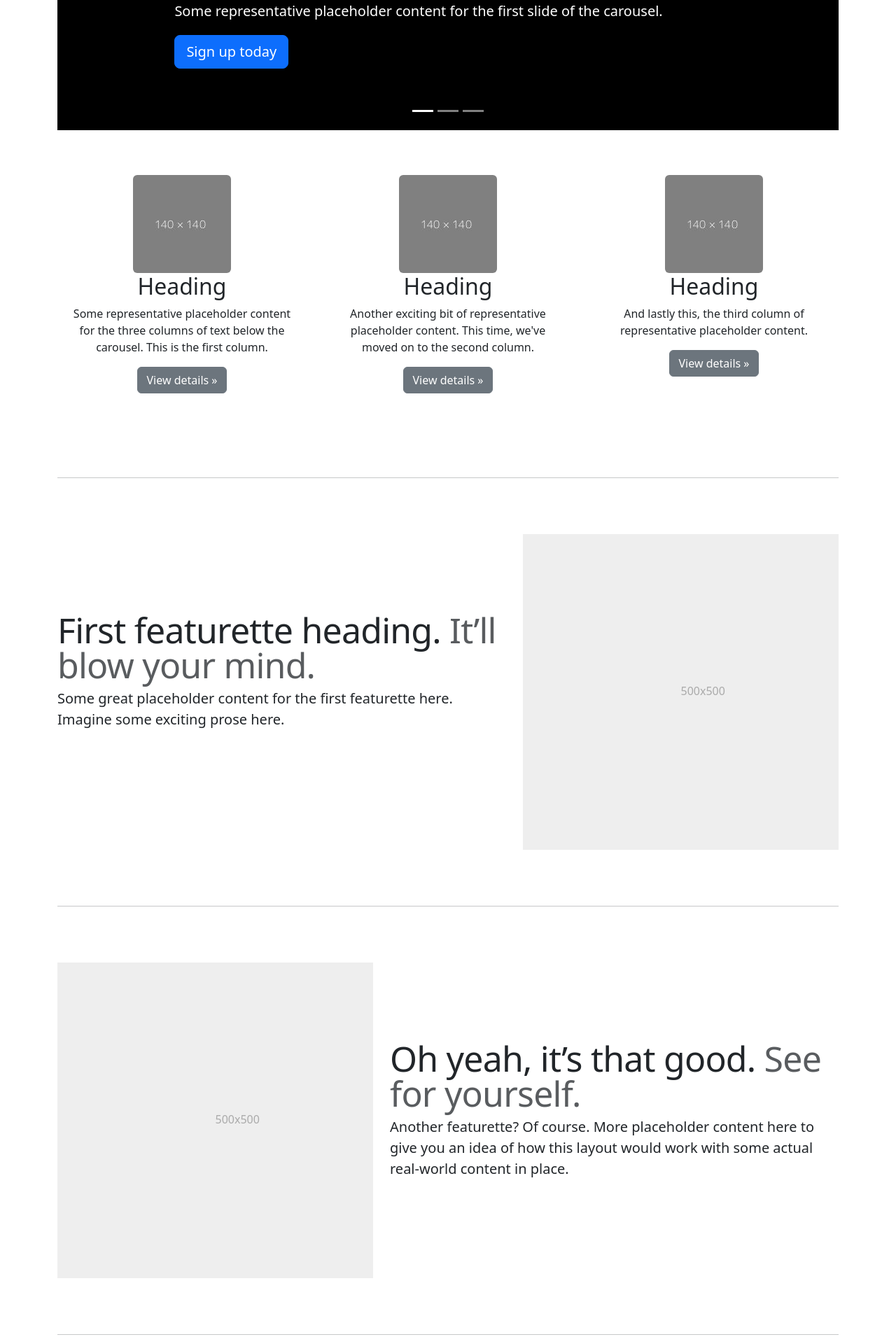
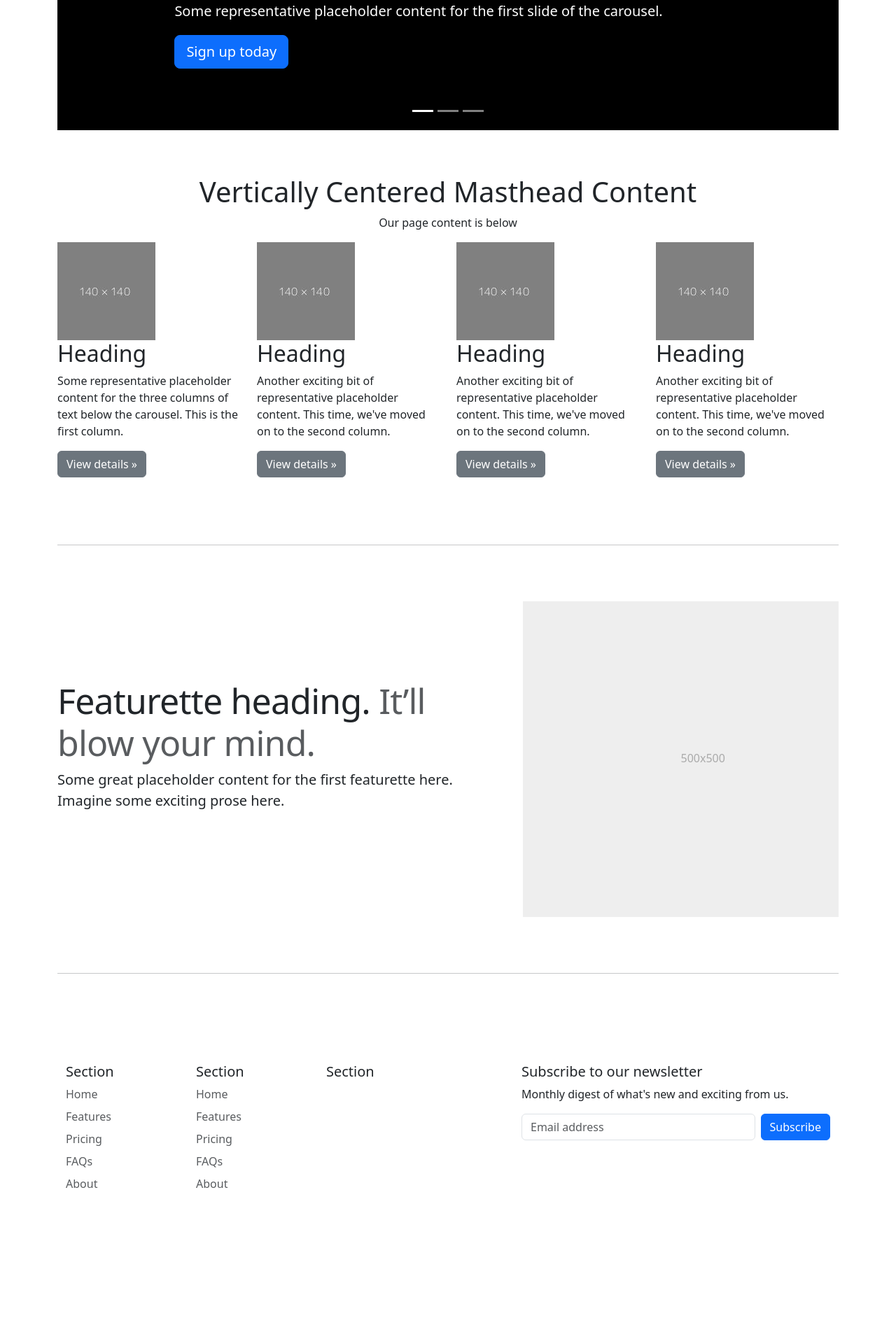
Before and after one commit to tomlinc98/IT-Site-Project, a Django app: page / in a window 1280 px wide. Shown: the part 439-2359 px from the top of the page at 70% size. After the commit the page ends 2136 px from the top, so only its background shows below. Run offline with Django 4.2, Linux system fonts and the light colour scheme; some libraries are stand-ins or nearby versions.

Commit message:
fullwidth carousel, marketing & faturette content

```diff
--- a/IT_Site/base/templates/base/home.html
+++ b/IT_Site/base/templates/base/home.html
@@ -17,7 +17,9 @@
   </div>
   <div class="carousel-inner">
     <div class="carousel-item active">
-      <img src="{% static 'images/home/carousel/carousel1.jpg' %}" width="100%" height="100%" alt="First slide" />
+      <img class="bd-placeholder-img" src="{% static 'images/home/carousel/carousel1.jpg' %}" width="100%" height="100%"
+        aria-hidden="true" preserveAspectRatio="xMidYMid slice" focusable="false">
+      <rect width="100%" height="100%" fill="#777" /></img>
 
       <div class="container">
         <div class="carousel-caption text-start">
@@ -28,7 +30,9 @@
       </div>
     </div>
     <div class="carousel-item">
-      <img src="{% static 'images/home/carousel/carousel2.jpg' %}" width="100%" height="100%" alt="First slide" />
+      <img class="bd-placeholder-img" src="{% static 'images/home/carousel/carousel2.jpg' %}" width="100%" height="100%"
+        aria-hidden="true" preserveAspectRatio="xMidYMid slice" focusable="false">
+      <rect width="100%" height="100%" fill="#777" /></img>
 
       <div class="container">
         <div class="carousel-caption">
@@ -39,7 +43,9 @@
       </div>
     </div>
     <div class="carousel-item">
-      <img src="{% static 'images/home/carousel/carousel3.jpg' %}" width="100%" height="100%" alt="First slide" />
+      <img class="bd-placeholder-img" src="{% static 'images/home/carousel/carousel3.jpg' %}" width="100%" height="100%"
+        aria-hidden="true" preserveAspectRatio="xMidYMid slice" focusable="false">
+      <rect width="100%" height="100%" fill="#777" /></img>
 
       <div class="container">
         <div class="carousel-caption text-end">
@@ -61,50 +67,62 @@
 </div>
 <!-- end carousel -->
 
-<!-- Homepage
-  ================================================== -->
-<!-- Wrap the rest of the page in another container to center all the content. -->
 
-<div class="container homepage">
+<!-- Wrap the rest of the page in containers to center all the content. -->
+<div class="container marketing">
 
   <!-- Three columns of text below the carousel -->
   <div class="row">
-    <div class="col-lg-4">
-      <img class="rounded" src="{% static 'images/home/marketing/marketing1.jpg' %}" width="140" height="140"
-        alt="First slide" />
-
-      <h2 class="fw-normal">Heading</h2>
+    <div class="marketing-title">
+      <div class="container">
+        <div class="row align-items-center">
+          <div class="col-12 text-center">
+            <h1>Vertically Centered Masthead Content</h1>
+            <p>Our page content is below</p>
+          </div>
+        </div>
+      </div>
+    </div>
+    <div class="col-lg-3 col-md-6">
+      <img class="img-fluid" width="140" height="140" src="{% static 'images/home/marketing/marketing1.jpg' %}"
+        preserveAspectRatio="xMidYMid slice" focusable="false" />
+      <h2>Heading</h2>
       <p>Some representative placeholder content for the three columns of text below the carousel. This is the first
         column.</p>
       <p><a class="btn btn-secondary" href="#">View details &raquo;</a></p>
-    </div><!-- /.col-lg-4 -->
-    <div class="col-lg-4">
-      <img class="rounded" src="{% static 'images/home/marketing/marketing2.jpg' %}" width="140" height="140"
-        alt="First slide" />
-
-      <h2 class="fw-normal">Heading</h2>
+    </div><!-- /.col-lg-3 col-md-6 -->
+    <div class="col-lg-3 col-md-6">
+      <img class="img-fluid" width="140" height="140" src="{% static 'images/home/marketing/marketing2.jpg' %}"
+        preserveAspectRatio="xMidYMid slice" focusable="false" />
+      <h2>Heading</h2>
       <p>Another exciting bit of representative placeholder content. This time, we've moved on to the second column.</p>
       <p><a class="btn btn-secondary" href="#">View details &raquo;</a></p>
-    </div><!-- /.col-lg-4 -->
-    <div class="col-lg-4">
-      <img class="rounded" src="{% static 'images/home/marketing/marketing3.jpg' %}" width="140" height="140"
-        alt="First slide" />
-
-      <h2 class="fw-normal">Heading</h2>
-      <p>And lastly this, the third column of representative placeholder content.</p>
+    </div><!-- /.col-lg-3 col-md-6 -->
+    <div class="col-lg-3 col-md-6">
+      <img class="img-fluid" width="140" height="140" src="{% static 'images/home/marketing/marketing3.jpg' %}"
+        preserveAspectRatio="xMidYMid slice" focusable="false" />
+      <h2>Heading</h2>
+      <p>Another exciting bit of representative placeholder content. This time, we've moved on to the second column.</p>
       <p><a class="btn btn-secondary" href="#">View details &raquo;</a></p>
-    </div><!-- /.col-lg-4 -->
+    </div><!-- /.col-lg-3 col-md-6 -->
+    <div class="col-lg-3 col-md-6">
+      <img class="img-fluid" width="140" height="140" src="{% static 'images/home/marketing/marketing3.jpg' %}"
+        preserveAspectRatio="xMidYMid slice" focusable="false" />
+      <h2>Heading</h2>
+      <p>Another exciting bit of representative placeholder content. This time, we've moved on to the second column.</p>
+      <p><a class="btn btn-secondary" href="#">View details &raquo;</a></p>
+    </div><!-- /.col-lg-3 col-md-6 -->
   </div><!-- /.row -->
 
+</div><!-- /.container -->
 
-  <!-- START THE FEATURETTES -->
-
+<!-- featurettes -->
+<div class="container featurettes">
   <hr class="featurette-divider">
-
   <div class="row featurette">
     <div class="col-md-7">
-      <h2 class="featurette-heading fw-normal lh-1">First featurette heading. <span class="text-muted">It’ll blow your
-          mind.</span></h2>
+      <h2 class="featurette-heading">Featurette heading. <span class="text-muted">It’ll blow your mind.</span>
+      </h2>
       <p class="lead">Some great placeholder content for the first featurette here. Imagine some exciting prose here.
       </p>
     </div>
@@ -120,50 +138,6 @@
   </div>
 
   <hr class="featurette-divider">
-
-  <div class="row featurette">
-    <div class="col-md-7 order-md-2">
-      <h2 class="featurette-heading fw-normal lh-1">Oh yeah, it’s that good. <span class="text-muted">See for
-          yourself.</span></h2>
-      <p class="lead">Another featurette? Of course. More placeholder content here to give you an idea of how this
-        layout would work with some actual real-world content in place.</p>
-    </div>
-    <div class="col-md-5 order-md-1">
-      <svg class="bd-placeholder-img bd-placeholder-img-lg featurette-image img-fluid mx-auto" width="500" height="500"
-        xmlns="http://www.w3.org/2000/svg" role="img" aria-label="Placeholder: 500x500"
-        preserveAspectRatio="xMidYMid slice" focusable="false">
-        <title>Placeholder</title>
-        <rect width="100%" height="100%" fill="#eee" /><text x="50%" y="50%" fill="#aaa" dy=".3em">500x500</text>
-      </svg>
-
-    </div>
-  </div>
-
-  <hr class="featurette-divider">
-
-  <div class="row featurette">
-    <div class="col-md-7">
-      <h2 class="featurette-heading fw-normal lh-1">And lastly, this one. <span class="text-muted">Checkmate.</span>
-      </h2>
-      <p class="lead">And yes, this is the last block of representative placeholder content. Again, not really intended
-        to be actually read, simply here to give you a better view of what this would look like with some actual
-        content. Your content.</p>
-    </div>
-    <div class="col-md-5">
-      <svg class="bd-placeholder-img bd-placeholder-img-lg featurette-image img-fluid mx-auto" width="500" height="500"
-        xmlns="http://www.w3.org/2000/svg" role="img" aria-label="Placeholder: 500x500"
-        preserveAspectRatio="xMidYMid slice" focusable="false">
-        <title>Placeholder</title>
-        <rect width="100%" height="100%" fill="#eee" /><text x="50%" y="50%" fill="#aaa" dy=".3em">500x500</text>
-      </svg>
-
-    </div>
-  </div>
-
-  <hr class="featurette-divider">
-
-  <!-- /END THE FEATURETTES -->
-
-</div><!-- /.container -->
+</div><!-- /.featurettes -->
 
 {% endblock %}
```
